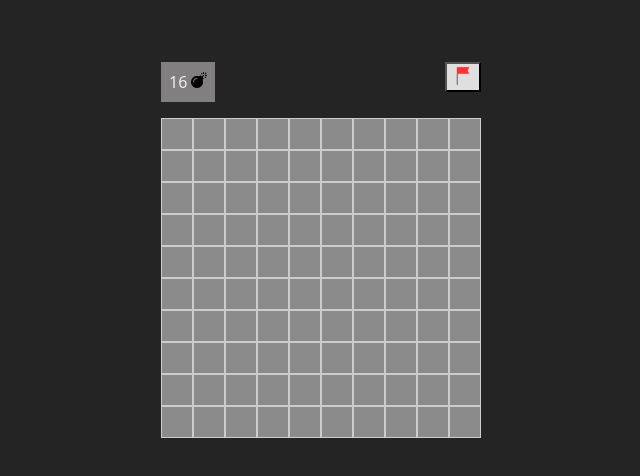
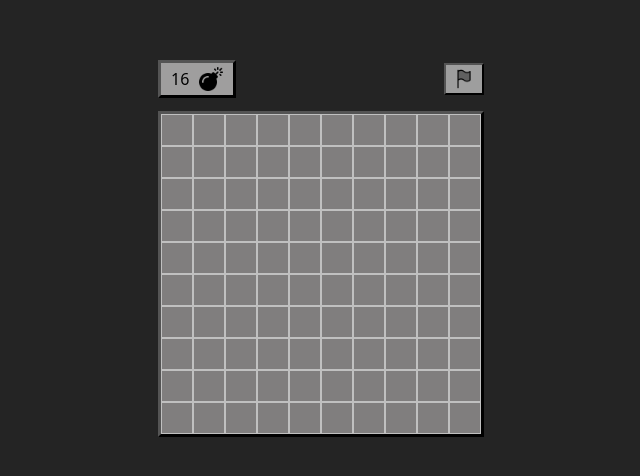
Before and after one commit to MsNiyaJ/minesweeper, a Vue app: page / in a window 1280 px wide. Shown: the part 150-626 px from the top of the page, without its empty margins (319-959 px from the left). Built offline with nearby package versions, Linux system fonts and the light colour scheme.

Commit message:
style: update icons and board colors

```diff
--- a/src/components/Board.vue
+++ b/src/components/Board.vue
@@ -2,14 +2,16 @@
   <div id="board-container">
     <div id="toolbar">
       <div id="bomb-count">
-        <!-- Bomb icon created by Freepik - Flaticon -->
-        <span>{{ board.remainingBombs }} <img src="../assets/bomb.png" /></span>
+        <p>{{ board.remainingBombs }}</p>
+        <!-- bomb icon created by Freepik - Flaticon -->
+        <img src="../assets/bomb.png" />
       </div>
       <button
         id="flag-btn"
         :class="{ enabled: onFlagMode }"
         @click="toggleFlagMode"
       >
+        <!-- red flag icon created by Fajrul Fitrianto - Flaticon  -->
         <img src="../assets/red-flag.png" />
       </button>
     </div>
@@ -56,6 +58,7 @@ function endGame() {
   flex-direction: column;
   align-items: center;
   justify-content: center;
+  border: 3px outset black;
 }
 
 .board-row {
@@ -65,31 +68,42 @@ function endGame() {
 #toolbar {
   display: flex;
   justify-content: space-between;
-  padding-bottom: 1rem;
+  align-items: center;
+  margin-bottom: 1rem;
+  height: 2rem;
 }
 
 #flag-btn {
   cursor: pointer;
-  margin-bottom: 10px;
-  background-color: #dfdfdf;
+  background: rgb(159 158 158);
+  height: 100%;
+  width: 2.5rem;
+  filter: grayscale(1);
 }
 
 #flag-btn img {
-  width: 20px;
-  height: 20px;
+  height: 100%;
+  width: 100%;
 }
 
 #flag-btn.enabled {
-  background-color: #8b8b8b;
+  filter: grayscale(0);
 }
 
 #bomb-count {
-  background: rgb(129, 127, 127);
-  padding: 0.5rem;
+  display: flex;
+  justify-content: center;
+  align-items: center;
+  gap: 10px;
+  background: rgb(159 158 158);
+  height: 100%;
+  padding: 0 10px;
+  color: black;
+  border: 3px outset black;
 }
 
 #bomb-count img {
-  width: 1rem;
-  height: 1rem;
+  height: 1.5rem;
+  width: 1.5rem;
 }
 </style>
--- a/src/components/Cell.vue
+++ b/src/components/Cell.vue
@@ -44,11 +44,11 @@ function handleClick() {
 .cell {
   width: 30px;
   height: 30px;
-  border: 1px solid #ccc;
+  border: 1px solid #c0c0c0;
   font-size: 20px;
   cursor: pointer;
   user-select: none;
-  background-color: #8b8b8b;
+  background-color: rgb(128 126 126);
   display: flex;
   align-items: center;
   justify-content: center;
```
Also changed, not shown: src/assets/red-flag.png.
